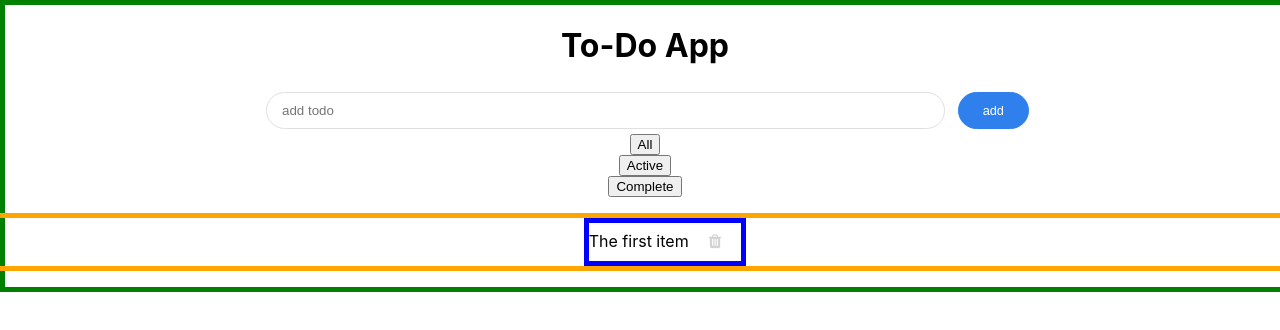
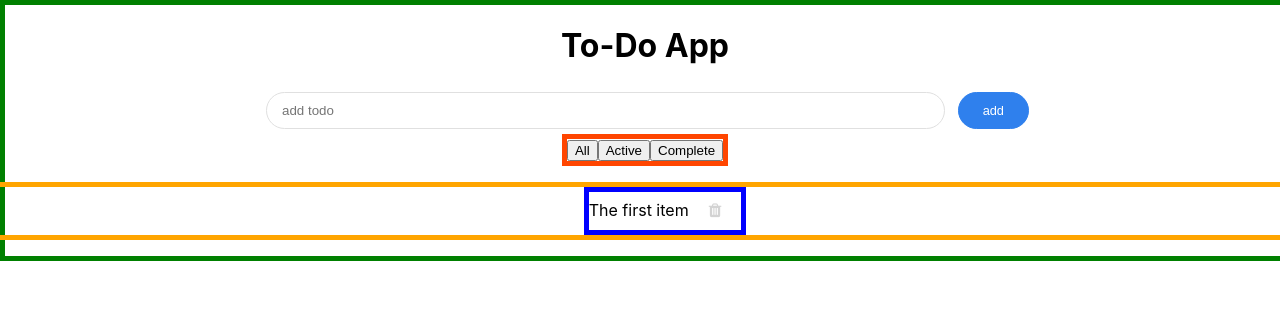
Before and after one commit to olirooker/todo-list-app-react, a React (Create React App) app: page / in a window 1280 px wide. Shown: the top 330 px of the page. Built offline with nearby package versions, Linux system fonts and the light colour scheme.

Commit message:
progressed the filter functionality

```diff
--- a/src/App.js
+++ b/src/App.js
@@ -1,18 +1,22 @@
 import React from "react";
+import Filter from "./components/Filter";
 import Header from "./components/Header";
 import List from "./components/List";
 import TaskAdder from "./components/TaskAdder";
 
+
 class App extends React.Component {
   state = {
     todos: [{ item: "The first item", isCompleted: false, }],
-    filterBy: null, // this would change depending on which button is pressed
+    filterBy: 'all', // this would change depending on which button is pressed
   };
 
   componentDidMount() {
     const savedState = JSON.parse(localStorage.getItem("state"));
     this.setState(savedState);
   };
+
+  // componentDidUpdate() {};
 
   addToDo = (newItem) => {
     this.setState((currentState) => {
@@ -37,6 +41,16 @@ class App extends React.Component {
     })
   };
 
+  changeFilter = (condition) => {
+    this.setState(currentState => {
+      return { filterBy: condition }
+      // const newState = { filterBy: condition }
+      // console.log(newState)
+      // console.log(this.state)
+      // return newState;
+    })
+  };
+
   // method here which will change the filterBy to complete, all or active
 
   render() {
@@ -44,9 +58,7 @@ class App extends React.Component {
       <div className="app-container">
         <Header />
         <TaskAdder addToDo={this.addToDo} />
-        <button>All</button>
-        <button>Active</button>
-        <button>Complete</button>
+        <Filter changeFilter={this.changeFilter} />
         <List todos={this.state.todos} deleteToDo={this.deleteToDo} />
       </div >
     );
--- /dev/null
+++ b/src/components/Filter.js
@@ -0,0 +1,14 @@
+import React from 'react';
+
+const Filter = ({ changeFilter }) => {
+
+    return (
+        <div className="filter-buttons">
+            <button onClick={() => { changeFilter('all') }}>All</button>
+            <button onClick={() => { changeFilter('active') }} >Active</button>
+            <button onClick={() => { changeFilter('completed') }} >Complete</button>
+        </div>
+    )
+};
+
+export default Filter;
--- a/src/index.css
+++ b/src/index.css
@@ -136,3 +136,8 @@ label {
 }
 
 /* ---------- End of Delete Button ---------- */
+
+.filter-buttons {
+  display: inline-block;
+  border: 5px solid orangered;
+}
```
Also changed, not shown: 1 other file (tests, documents, lock files or other folders).
